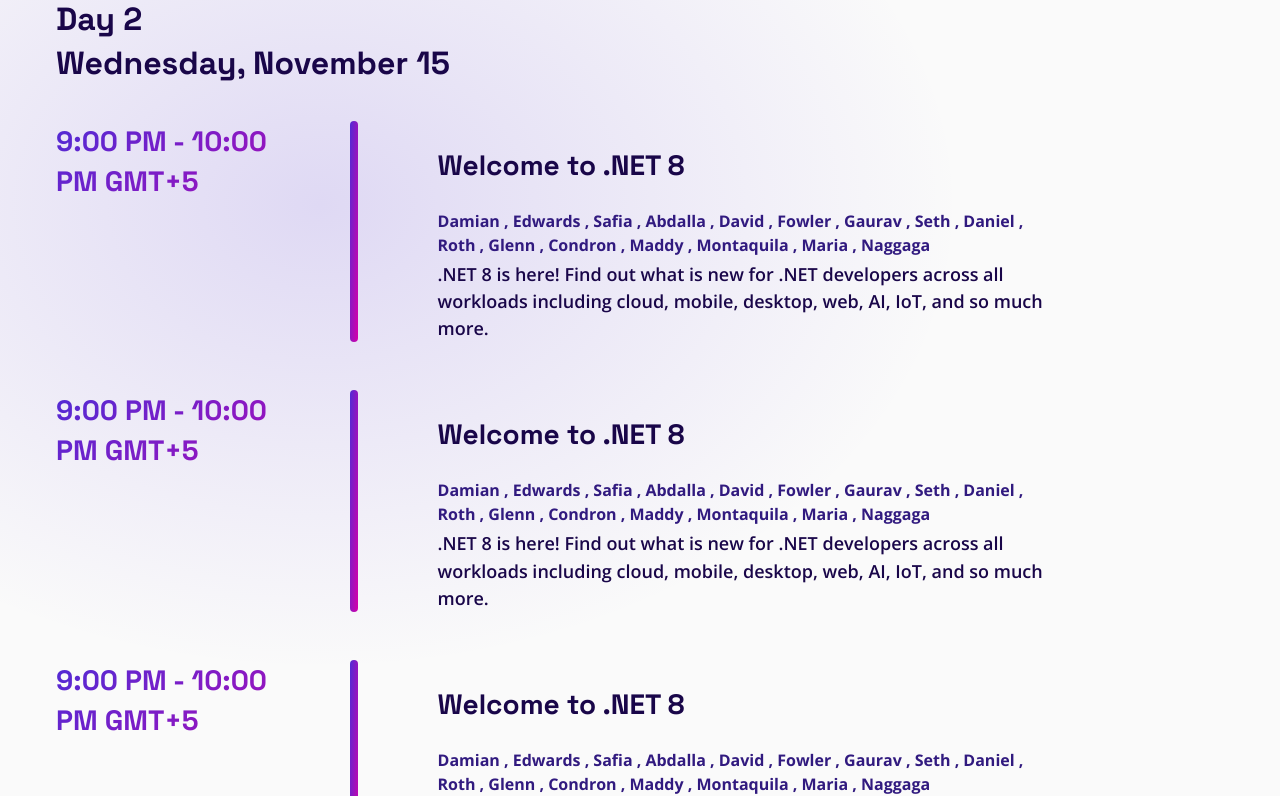
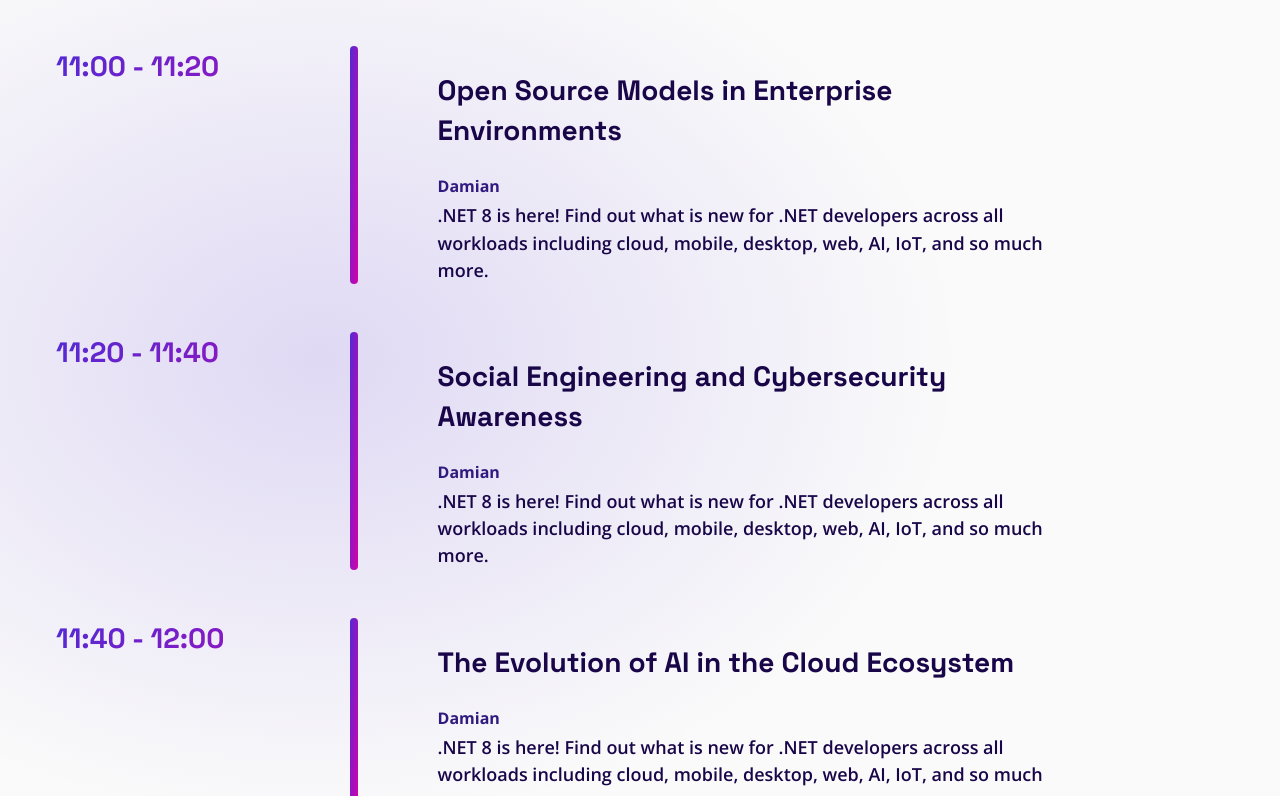
Before and after one commit to MDCUzbekistan/dotnetconf, a Next.js app: page /agenda in a window 1280 px wide. Shown: the part 1202-1998 px from the top of the page. Built offline with nearby package versions, Linux system fonts and the light colour scheme.

Commit message:
🧹 chore: generate some mock data

```diff
--- a/src/app/speakers/speakers.module.css
+++ b/src/app/speakers/speakers.module.css
@@ -30,6 +30,7 @@
   margin: 0 auto 16px auto;
   border-radius: 50%;
   background: var(--color-primary-gradient);
+  object-fit: cover;
 }
 
 .cardName {
--- a/src/components/home/hero/hero.jsx
+++ b/src/components/home/hero/hero.jsx
@@ -21,12 +21,13 @@
           </Gradient>
         </p>
         <div className={styles.buttons}>
+          <Button variant="outlined">Add to calendar</Button>
           <Button variant="outlined" asChild={true}>
             <Link
               target="_blank"
               href="https://forms.office.com/pages/responsepage.aspx?id=DQSIkWdsW0yxEjajBLZtrQAAAAAAAAAAAANAAUFd-8RUMFRXUVpaSjNITkFHUVBOT0FLRDA1MVc2MC4u"
             >
-              Subscribe for updates
+              Register
             </Link>
           </Button>
         </div>
--- a/src/components/home/speakers/speakers.module.css
+++ b/src/components/home/speakers/speakers.module.css
@@ -54,6 +54,8 @@
   border: 8px solid var(--color-background);
   border-radius: 50%;
   background: var(--color-primary-gradient);
+
+  object-fit: cover;
 }
 
 @media screen and (max-width: 846px) {
--- a/src/data.js
+++ b/src/data.js
@@ -1,265 +1,126 @@
 export const agenda = [
   {
     id: 1,
-    title: "Day 1",
-    subtitle: "Tuesday, November 14",
+    title: "",
+    subtitle: "",
     sessions: [
       {
         id: 1,
-        timeFrom: "9:00 PM",
-        timeTo: "10:00 PM",
-        timezoneOffset: "GMT+5",
+        timeFrom: "9:00",
+        timeTo: "10:00",
+        title: "Registration",
+        description:
+          ".NET 8 is here! Find out what is new for .NET developers across all workloads including cloud, mobile, desktop, web, AI, IoT, and so much more.",
+        speakers: ["Damian"],
+      },
+      {
+        id: 2,
+        timeFrom: "10:00",
+        timeTo: "10:20",
+        title: "Opening speech",
+        description:
+          ".NET 8 is here! Find out what is new for .NET developers across all workloads including cloud, mobile, desktop, web, AI, IoT, and so much more.",
+        speakers: ["Damian"],
+      },
+      {
+        id: 3,
+        timeFrom: "10:20",
+        timeTo: "10:40",
+        title: "Promotion and Growth",
+        description:
+          ".NET 8 is here! Find out what is new for .NET developers across all workloads including cloud, mobile, desktop, web, AI, IoT, and so much more.",
+        speakers: ["Damian"],
+      },
+      {
+        id: 4,
+        timeFrom: "10:40",
+        timeTo: "11:00",
+        title: "From Lines of Code to Leading Teams",
+        description:
+          ".NET 8 is here! Find out what is new for .NET developers across all workloads including cloud, mobile, desktop, web, AI, IoT, and so much more.",
+        speakers: ["Damian"],
+      },
+      {
+        id: 5,
+        timeFrom: "11:00",
+        timeTo: "11:20",
+        title: "Open Source Models in Enterprise Environments",
+        description:
+          ".NET 8 is here! Find out what is new for .NET developers across all workloads including cloud, mobile, desktop, web, AI, IoT, and so much more.",
+        speakers: ["Damian"],
+      },
+      {
+        id: 6,
+        timeFrom: "11:20",
+        timeTo: "11:40",
+        title: "Social Engineering and Cybersecurity Awareness",
+        description:
+          ".NET 8 is here! Find out what is new for .NET developers across all workloads including cloud, mobile, desktop, web, AI, IoT, and so much more.",
+        speakers: ["Damian"],
+      },
+      {
+        id: 7,
+        timeFrom: "11:40",
+        timeTo: "12:00",
+        title: "The Evolution of AI in the Cloud Ecosystem",
+        description:
+          ".NET 8 is here! Find out what is new for .NET developers across all workloads including cloud, mobile, desktop, web, AI, IoT, and so much more.",
+        speakers: ["Damian"],
+      },
+      {
+        id: 8,
+        timeFrom: "12:00",
+        timeTo: "13:00",
+        title: "Lunch break / Networking",
+        description:
+          ".NET 8 is here! Find out what is new for .NET developers across all workloads including cloud, mobile, desktop, web, AI, IoT, and so much more.",
+        speakers: ["Damian"],
+      },
+      {
+        id: 9,
+        timeFrom: "13:00",
+        timeTo: "14:30",
         title: "Welcome to .NET 8",
         description:
           ".NET 8 is here! Find out what is new for .NET developers across all workloads including cloud, mobile, desktop, web, AI, IoT, and so much more.",
-        speakers: [
-          "Damian",
-          "Edwards",
-          "Safia",
-          "Abdalla",
-          "David",
-          "Fowler",
-          "Gaurav",
-          "Seth",
-          "Daniel",
-          "Roth",
-          "Glenn",
-          "Condron",
-          "Maddy",
-          "Montaquila",
-          "Maria",
-          "Naggaga",
-        ],
+        speakers: ["Damian"],
       },
       {
-        id: 2,
-        timeFrom: "9:00 PM",
-        timeTo: "10:00 PM",
-        timezoneOffset: "GMT+5",
-        title: "Welcome to .NET 8",
+        id: 10,
+        timeFrom: "14:30",
+        timeTo: "15:00",
+        title: "Full stack web UI with Blazor in .NET 8",
         description:
           ".NET 8 is here! Find out what is new for .NET developers across all workloads including cloud, mobile, desktop, web, AI, IoT, and so much more.",
-        speakers: [
-          "Damian",
-          "Edwards",
-          "Safia",
-          "Abdalla",
-          "David",
-          "Fowler",
-          "Gaurav",
-          "Seth",
-          "Daniel",
-          "Roth",
-          "Glenn",
-          "Condron",
-          "Maddy",
-          "Montaquila",
-          "Maria",
-          "Naggaga",
-        ],
+        speakers: ["Damian"],
       },
       {
-        id: 3,
-        timeFrom: "9:00 PM",
-        timeTo: "10:00 PM",
-        timezoneOffset: "GMT+5",
-        title: "Welcome to .NET 8",
+        id: 11,
+        timeFrom: "15:00",
+        timeTo: "15:30",
+        title:
+          "Performance Improvements in .NET 8, ASP.NET Core, and .NET MAUI",
         description:
           ".NET 8 is here! Find out what is new for .NET developers across all workloads including cloud, mobile, desktop, web, AI, IoT, and so much more.",
-        speakers: [
-          "Damian",
-          "Edwards",
-          "Safia",
-          "Abdalla",
-          "David",
-          "Fowler",
-          "Gaurav",
-          "Seth",
-          "Daniel",
-          "Roth",
-          "Glenn",
-          "Condron",
-          "Maddy",
-          "Montaquila",
-          "Maria",
-          "Naggaga",
-        ],
+        speakers: ["Damian"],
       },
-    ],
-  },
-  {
-    id: 2,
-    title: "Day 2",
-    subtitle: "Wednesday, November 15",
-    sessions: [
       {
-        id: 1,
-        timeFrom: "9:00 PM",
-        timeTo: "10:00 PM",
-        timezoneOffset: "GMT+5",
-        title: "Welcome to .NET 8",
+        id: 12,
+        timeFrom: "15:30",
+        timeTo: "16:00",
+        title: "What's New in C# 12",
         description:
           ".NET 8 is here! Find out what is new for .NET developers across all workloads including cloud, mobile, desktop, web, AI, IoT, and so much more.",
-        speakers: [
-          "Damian",
-          "Edwards",
-          "Safia",
-          "Abdalla",
-          "David",
-          "Fowler",
-          "Gaurav",
-          "Seth",
-          "Daniel",
-          "Roth",
-          "Glenn",
-          "Condron",
-          "Maddy",
-          "Montaquila",
-          "Maria",
-          "Naggaga",
-        ],
+        speakers: ["Damian"],
       },
       {
-        id: 2,
-        timeFrom: "9:00 PM",
-        timeTo: "10:00 PM",
-        timezoneOffset: "GMT+5",
-        title: "Welcome to .NET 8",
+        id: 13,
+        timeFrom: "16:00",
+        timeTo: "16:30",
+        title: "Building Cloud Native apps with .NET 8",
         description:
           ".NET 8 is here! Find out what is new for .NET developers across all workloads including cloud, mobile, desktop, web, AI, IoT, and so much more.",
-        speakers: [
-          "Damian",
-          "Edwards",
-          "Safia",
-          "Abdalla",
-          "David",
-          "Fowler",
-          "Gaurav",
-          "Seth",
-          "Daniel",
-          "Roth",
-          "Glenn",
-          "Condron",
-          "Maddy",
-          "Montaquila",
-          "Maria",
-          "Naggaga",
-        ],
-      },
-      {
-        id: 3,
-        timeFrom: "9:00 PM",
-        timeTo: "10:00 PM",
-        timezoneOffset: "GMT+5",
-        title: "Welcome to .NET 8",
-        description:
-          ".NET 8 is here! Find out what is new for .NET developers across all workloads including cloud, mobile, desktop, web, AI, IoT, and so much more.",
-        speakers: [
-          "Damian",
-          "Edwards",
-          "Safia",
-          "Abdalla",
-          "David",
-          "Fowler",
-          "Gaurav",
-          "Seth",
-          "Daniel",
-          "Roth",
-          "Glenn",
-          "Condron",
-          "Maddy",
-          "Montaquila",
-          "Maria",
-          "Naggaga",
-        ],
-      },
-    ],
-  },
-  {
-    id: 3,
-    title: "Day 3",
-    subtitle: "Thursday, November 16",
-    sessions: [
-      {
-        id: 1,
-        timeFrom: "9:00 PM",
-        timeTo: "10:00 PM",
-        timezoneOffset: "GMT+5",
-        title: "Welcome to .NET 8",
-        description:
-          ".NET 8 is here! Find out what is new for .NET developers across all workloads including cloud, mobile, desktop, web, AI, IoT, and so much more.",
-        speakers: [
-          "Damian",
-          "Edwards",
-          "Safia",
-          "Abdalla",
-          "David",
-          "Fowler",
-          "Gaurav",
-          "Seth",
-          "Daniel",
-          "Roth",
-          "Glenn",
-          "Condron",
-          "Maddy",
-          "Montaquila",
-          "Maria",
-          "Naggaga",
-        ],
-      },
-      {
-        id: 2,
-        timeFrom: "9:00 PM",
-        timeTo: "10:00 PM",
-        timezoneOffset: "GMT+5",
-        title: "Welcome to .NET 8",
-        description:
-          ".NET 8 is here! Find out what is new for .NET developers across all workloads including cloud, mobile, desktop, web, AI, IoT, and so much more.",
-        speakers: [
-          "Damian",
-          "Edwards",
-          "Safia",
-          "Abdalla",
-          "David",
-          "Fowler",
-          "Gaurav",
-          "Seth",
-          "Daniel",
-          "Roth",
-          "Glenn",
-          "Condron",
-          "Maddy",
-          "Montaquila",
-          "Maria",
-          "Naggaga",
-        ],
-      },
-      {
-        id: 3,
-        timeFrom: "9:00 PM",
-        timeTo: "10:00 PM",
-        timezoneOffset: "GMT+5",
-        title: "Welcome to .NET 8",
-        description:
-          ".NET 8 is here! Find out what is new for .NET developers across all workloads including cloud, mobile, desktop, web, AI, IoT, and so much more.",
-        speakers: [
-          "Damian",
-          "Edwards",
-          "Safia",
-          "Abdalla",
-          "David",
-          "Fowler",
-          "Gaurav",
-          "Seth",
-          "Daniel",
-          "Roth",
-          "Glenn",
-          "Condron",
-          "Maddy",
-          "Montaquila",
-          "Maria",
-          "Naggaga",
-        ],
+        speakers: ["Damian"],
       },
     ],
   },
@@ -322,7 +183,7 @@
     surname: "Niyozov",
     img: "/images/speakers/doniyor-niyozov.jpg",
     position: "Lead Engineer at Silk Road",
-    isFeatured: true,
+    isFeatured: false,
     url: "https://www.linkedin.com/in/doniyor-niyozov-380a59135",
     username: "doniyor-niyozov",
   },
@@ -348,9 +209,9 @@
   },
   {
     id: 9,
-    name: "Izzatkhon",
+    name: "Izzat",
     surname: "Shamsiev",
-    img: "/images/speakers/izzatkhon-shamsiev.jpg",
+    img: "/images/speakers/izzat-sh.jpg",
     position: "Lead .NET Engineer at EPAM Systems",
     isFeatured: true,
     url: "https://www.linkedin.com/in/izzatkhon",
@@ -358,13 +219,13 @@
   },
   {
     id: 10,
-    name: "Izzat",
-    surname: "Sh",
-    img: "/images/speakers/izzat-sh.jpg",
-    position: "Lead .NET Engineer at EPAM Systems",
-    isFeatured: false,
-    url: "https://www.linkedin.com/in/izzatkhon",
-    username: "izzatkhon",
+    name: "Saud",
+    surname: "Abdulwahed",
+    img: "/images/speakers/saud.jpg",
+    position: "Software Engineer and CEO",
+    isFeatured: true,
+    url: "https://www.linkedin.com/in/saud-abdulwahed-002b8016b/",
+    username: "saud-abdulwahed",
   },
 ];
 
```
Also changed, not shown: src/components/home/connect/connect.jsx (+6 -3 lines), public/images/speakers/saud.jpg (added).
